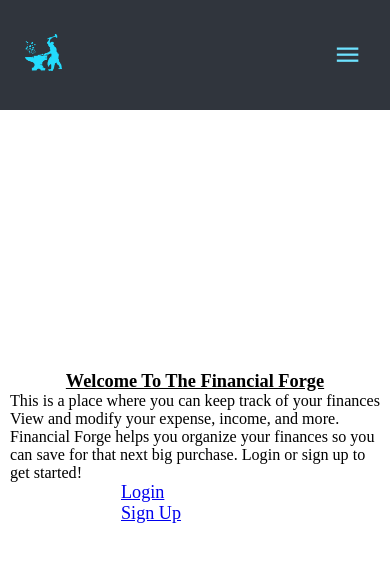
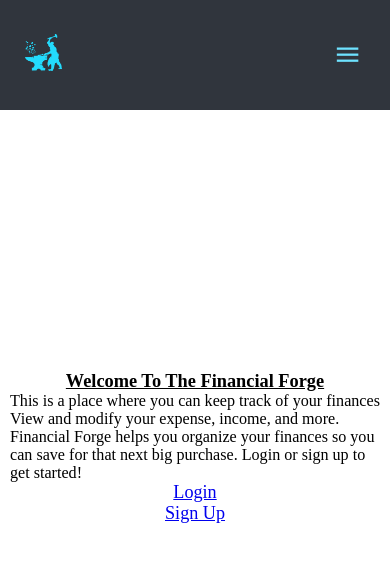
Before and after one commit to MJStone587/FinancialForge_MERN, a React (Create React App) app in the folder client/: page / in a window 390 px wide. Shown: the top 562 px of the page. Built offline with nearby package versions, Linux system fonts and the light colour scheme.

Commit message:
mobile styling adjustments

```diff
--- a/client/src/index.css
+++ b/client/src/index.css
@@ -117,7 +117,6 @@
   display: flex;
   flex-flow: row nowrap;
   justify-content: space-evenly;
-  column-gap: 3px;
   width: 40%;
   font-size: calc(18px + (21 - 18) * ((100vw - 300px) / (1920 - 300)));
   color: var(--ltBlue-color-);
@@ -541,5 +540,7 @@ td {
   }
   .home-nav {
     flex-flow: column nowrap;
+    justify-content: center;
+    align-items: center;
   }
 }
```
